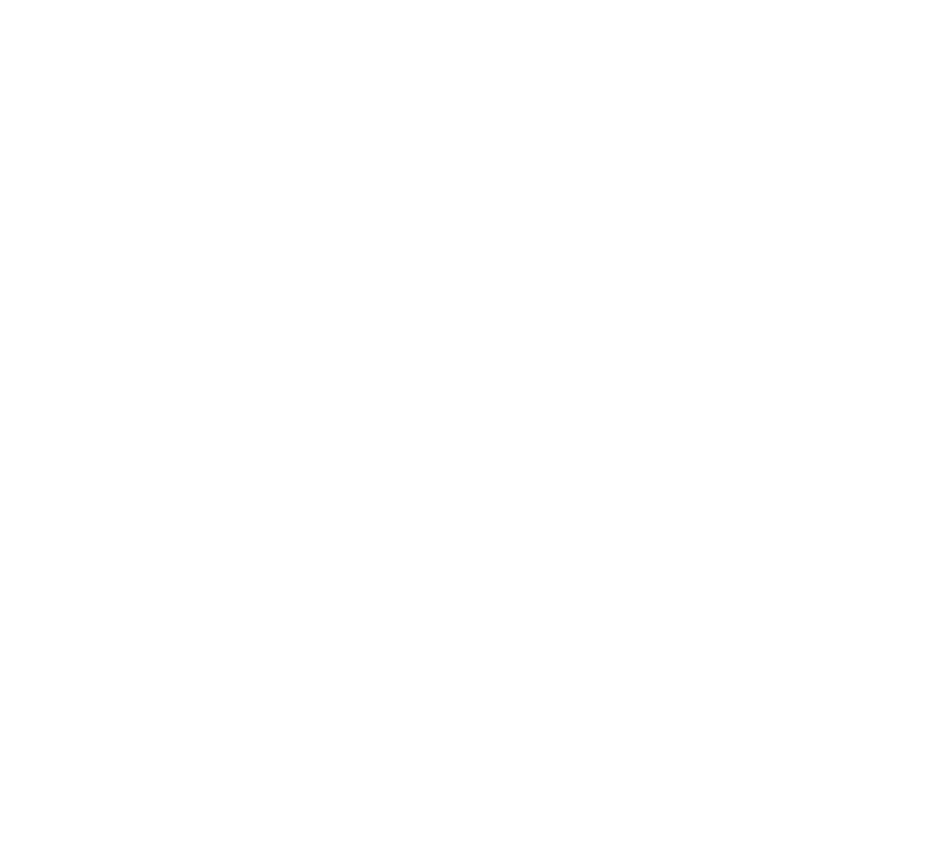
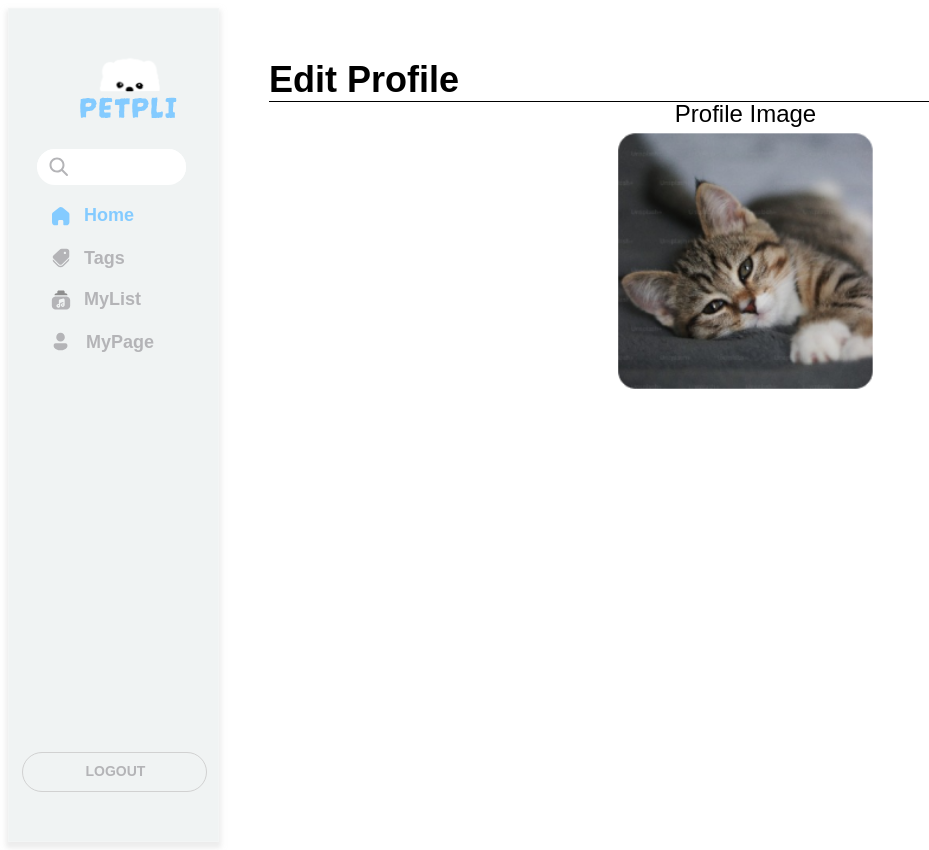
Before and after one commit to codestates-seb/seb44_main_011, a React (Vite) app in the folder client/: page /mypage/edit in a window 1280 px wide. Before the commit this address had no page. Shown: the whole page, without its empty margins (0-929 px from the left). Before the commit the page ends 800 px from the top, so only its background shows below. Built offline with nearby package versions, Linux system fonts and the light colour scheme.

Commit message:
🚧 Mypage, Edit 작업중

```diff
--- a/client/src/App.tsx
+++ b/client/src/App.tsx
@@ -2,6 +2,7 @@
 import Mypage from "./pages/Mypage";
 import { BrowserRouter, Route, Routes } from "react-router-dom";
 import Tags from "./pages/Tags";
+import Edit from "./pages/Edit";
 
 function App() {
   return (
@@ -9,6 +10,7 @@
       <Routes>
         <Route path="/mypage" element={<Mypage />} />
         <Route path="/tags" element={<Tags />} />
+        <Route path="/mypage/edit" element={<Edit />} />
       </Routes>
     </BrowserRouter>
   );
--- /dev/null
+++ b/client/src/components/EditProfile.tsx
@@ -0,0 +1,64 @@
+import React from "react";
+import { styled } from "styled-components";
+import UserInfo from "../assets/imgs/UserInfo.png";
+
+function EditProfile() {
+  return (
+    <Wrapper>
+      <Title>Edit Profile</Title>
+      <UnderLine />
+      <Profile>
+        <ProfileImage>Profile Image</ProfileImage>
+        <UserInfoImg src={UserInfo} />
+      </Profile>
+    </Wrapper>
+  );
+}
+
+export default EditProfile;
+
+const Wrapper = styled.div`
+  position: relative;
+  display: flex;
+  flex-direction: column;
+  margin: 50px;
+`;
+
+const Profile = styled.div`
+  display: flex;
+  justify-content: center;
+  align-items: center;
+  flex-direction: column;
+`;
+
+const Title = styled.div`
+  position: relative;
+  display: flex;
+  color: black;
+  font-weight: 700;
+  line-height: 120%;
+  text-align: left;
+  font-size: 36px;
+  font-family: Quicksand, sans-serif;
+`;
+
+const UnderLine = styled.div`
+  border-top: solid 1px black;
+  width: 953px;
+`;
+
+const ProfileImage = styled.span`
+  text-overflow: ellipsis;
+  font-size: 24px;
+  font-family: Quicksand, sans-serif;
+  font-weight: 500;
+  line-height: 100%;
+  text-align: left;
+  color: black;
+`;
+const UserInfoImg = styled.img`
+  width: 270px;
+  height: 270px;
+  left: 0px;
+  top: 36px;ß
+`;
--- a/client/src/components/MypageInfo.tsx
+++ b/client/src/components/MypageInfo.tsx
@@ -1,45 +1,51 @@
 import React from "react";
 import { styled } from "styled-components";
 import UserInfo from "../assets/imgs/UserInfo.png";
+import { useNavigate } from "react-router-dom";
 
 export function MypageInfo() {
+  const navigate = useNavigate();
+
+  const handleBtnEdit = () => {
+    navigate("/mypage/edit");
+  }
+
   return (
     <Wrapper>
-      <Img>
       <UserInfoImg src={UserInfo} />
-      </Img>
+      <Profile>
         <UserName>남포동불주먹</UserName>
         <UserEmail>firerock@naver.com</UserEmail>
         <ButtonWrapper>
-        <ProfileBtn>프로필수정</ProfileBtn>
+          <ProfileBtn onClick={handleBtnEdit}>프로필수정</ProfileBtn>
           <DeleteBtn>회원탈퇴</DeleteBtn>
         </ButtonWrapper>
+      </Profile>
     </Wrapper>
   );
 }
 
 const Wrapper = styled.div`
   position: relative;
+  display: flex;
+  margin: 90px 60px;
 `;
 
-const Img = styled.div`
+const Profile = styled.div`
+  display: flex;
+  flex-direction: column;
+  align-items: flex-start;
+  margin-left: 40px;
+  margin-top: 40px;
+`;
+const UserInfoImg = styled.img`
   width: 215px;
   height: 215px;
-  position: absolute;
-  left: 0px;
-  top: 0px;
-`;
-const UserInfoImg = styled.img`
   box-shadow: 0px 0px 5px 1px rgba(255, 255, 255, 0.4);
   background-repeat: no-repeat;
   background-size: cover;
   background-position: center;
   border-radius: 15px;
-  position: absolute;
-  left: 0px;
-  top: 0px;
-  right: 0px;
-  bottom: 0px;
 `;
 
 const UserName = styled.span`
@@ -50,9 +56,7 @@
   font-weight: 700;
   line-height: 100%;
   text-align: left;
-  position: relative;
-  left: 259px;
-  top: 36px;
+  margin-bottom: 20px;
 `;
 
 const UserEmail = styled.span`
@@ -63,28 +67,29 @@
   font-weight: 500;
   line-height: 120%;
   text-align: left;
-  position: absolute;
-  left: 259px;
-  top: 96px;
-  right: 0px;
-  bottom: 90px;
+  margin-bottom: 20px;
 `;
 
 const ButtonWrapper = styled.div`
   display: flex;
-`
+`;
 
 const ProfileBtn = styled.button`
   width: 84px;
   height: 30px;
-  border: 1px solid #8E8E8E;
-  border-radius: 10px;
-  color: #8E8E8E;
+  border: 1px solid #8e8e8e;
+  border-radius: 7px;
+  color: #8e8e8e;
+  background-color: #fff;
+  margin-right: 20px;
+  cursor: pointer;
 `;
 const DeleteBtn = styled.button`
   width: 84px;
   height: 30px;
-  border: 1px solid #8E8E8E;
-  border-radius: 10px;
-  color: #8E8E8E;
+  border: 1px solid #8e8e8e;
+  border-radius: 7px;
+  color: #8e8e8e;
+  background-color: #fff;
+  cursor: pointer;
 `;
--- a/client/src/components/SideBar.tsx
+++ b/client/src/components/SideBar.tsx
@@ -9,6 +9,8 @@
 import { Link, NavLink } from "react-router-dom";
 
 function SideBar() {
+
+
   return (
     <RootWrapper>
       <Nav>
@@ -76,10 +78,17 @@
 const InputField = styled.input`
   border: none;
   position: relative;
-  left: 35px;
-  top: 7px;
-  height: 20px;
-  width: 132px;
+  left: 0px;
+  top: 0px;
+  height: 30px;
+  width: 139px;
+  outline: none;
+  border-radius: 20px;
+  padding-left: 40px;
+
+  &:focus {
+    border: 2px solid #84cbff;
+  }
 `;
 
 const SearchImg = styled(SearchIcon)`
@@ -134,7 +143,7 @@
 `;
 
 const Home_0001 = styled.span`
-  color: #84CBFF;
+  color: #84cbff;
   text-overflow: ellipsis;
   font-size: 18px;
   font-family: Quicksand, sans-serif;
@@ -257,7 +266,7 @@
 `;
 
 const MyPage = styled.span`
-  color: #B4B4B7;
+  color: #b4b4b7;
   text-overflow: ellipsis;
   font-size: 18px;
   font-family: Quicksand, sans-serif;
@@ -280,222 +289,3 @@
   right: 84px;
   bottom: 2px;
 `;
-
-// const RootWrapper = styled.div`
-//   background-color: rgb(240, 243, 243);
-//   border: solid 0.0625rem rgba(255, 255, 255, 0.16);
-//   position: relative;
-//   box-shadow: 0rem 0.25rem 0.3125rem 0.125rem rgba(217, 217, 217, 0.5);
-//   width: 15.3125rem;
-//   height: 52rem;
-// `;
-
-// const Nav = styled.div`
-//   overflow: hidden;
-//   background-color: white;
-//   border-radius: 6.25rem;
-//   position: absolute;
-//   left: 1.75rem;
-//   top: 8.75rem;
-//   right: 2rem;
-//   bottom: 41rem;
-// `;
-
-// const SearchImg = styled(SearchIcon)`
-//   width: 1.5rem;
-//   height: 1.5rem;
-//   object-fit: cover;
-//   position: absolute;
-//   left: 0.625rem;
-//   top: calc((50% + 0rem) - 0.75rem);
-// `;
-
-// const NavLogo = styled.div`
-//   position: absolute;
-//   left: 4.3125rem;
-//   top: 3.125rem;
-//   right: 4.125rem;
-//   bottom: 44.5rem;
-// `;
-
-// const NaN_0001 = styled.div`
-//   position: absolute;
-//   left: 1.0625rem;
-//   top: 0rem;
-//   right: 1.0625rem;
-//   bottom: 2.25rem;
-// `;
-
-// const DogLogoImg = styled(DogLogo)`
-//   object-fit: cover;
-//   position: absolute;
-//   left: -1rem;
-//   top: -0.125rem;
-//   right: 0.4375rem;
-//   bottom: -0.125rem;
-// `;
-
-// const NavHome = styled.div`
-//   position: absolute;
-//   left: 2.5625rem;
-//   top: 10.375rem;
-//   right: 7.375rem;
-//   bottom: 38.375rem;
-// `;
-
-// const HomeImg = styled(HomeIcon)`
-//   object-fit: cover;
-//   position: absolute;
-//   left: 0rem;
-//   top: 0rem;
-//   right: 4rem;
-//   bottom: 0rem;
-// `;
-
-// const Home_0001 = styled.a`
-//   color: rgb(132, 203, 255);
-//   text-overflow: ellipsis;
-//   font-size: 1.125rem;
-//   font-family: Quicksand, sans-serif;
-//   font-weight: 700;
-//   line-height: 100%;
-//   text-align: left;
-//   position: absolute;
-//   left: 2.125rem;
-//   top: 0.0625rem;
-//   right: 0rem;
-//   bottom: 0.1875rem;
-//   text-decoration: none;
-// `;
-
-// const NavMylist = styled.div`
-//   position: absolute;
-//   left: 2.5625rem;
-//   top: 14rem;
-//   right: 7.375rem;
-//   bottom: 23.125rem;
-// `;
-
-// const MyList = styled.a`
-//   color: rgb(180, 180, 183);
-//   text-overflow: ellipsis;
-//   font-size: 1.125rem;
-//   font-family: Quicksand, sans-serif;
-//   font-weight: 700;
-//   line-height: 100%;
-//   text-align: left;
-//   position: absolute;
-//   left: 2.125rem;
-//   top: 0.0625rem;
-//   right: -0.25rem;
-//   bottom: 0.1875rem;
-//   text-decoration: none;
-// `;
-
-// const MyListImg = styled(MylistIcon)`
-//   object-fit: cover;
-//   position: absolute;
-//   left: 0rem;
-//   top: 0rem;
-//   right: 4rem;
-//   bottom: 0rem;
-// `;
-
-// const NavTags = styled.div`
-//   width: 5.9375rem;
-//   height: 1.375rem;
-//   overflow: hidden;
-//   position: absolute;
-//   left: 2.5625rem;
-//   top: 11.875rem;
-// `;
-
-// const Tags = styled.a`
-//   color: rgb(180, 180, 183);
-//   text-overflow: ellipsis;
-//   font-size: 1.125rem;
-//   font-family: Quicksand, sans-serif;
-//   font-weight: 700;
-//   line-height: 100%;
-//   text-align: left;
-//   position: absolute;
-//   left: 2.125rem;
-//   top: 0.125rem;
-//   text-decoration: none;
-// `;
-
-// const TagImg = styled(TagsIcon)`
-//   object-fit: cover;
-//   position: absolute;
-//   left: 0rem;
-//   top: 0rem;
-//   right: 4.5625rem;
-//   bottom: 0rem;
-// `;
-
-// const ButtonLogout = styled.div`
-//   width: 11.5625rem;
-//   height: 2.5rem;
-//   position: absolute;
-//   left: calc((calc((50% + 0.0625rem)) - 5.8125rem));
-//   top: 46.4375rem;
-// `;
-
-// const Rectangle191 = styled.div`
-//   border: solid 0.0625rem rgb(209, 209, 209);
-//   border-radius: 6.25rem;
-//   position: absolute;
-//   left: 0rem;
-//   top: 0rem;
-//   right: 0rem;
-//   bottom: 0rem;
-// `;
-
-// const Logout = styled.span`
-//   color: rgb(180, 180, 183);
-//   text-overflow: ellipsis;
-//   font-size: 0.875rem;
-//   font-family: Quicksand, sans-serif;
-//   font-weight: 700;
-//   line-height: 1.5rem;
-//   text-align: left;
-//   min-height: 1.5625rem;
-//   position: absolute;
-//   left: 4rem;
-//   top: 0.4375rem;
-//   right: 3.9375rem;
-//   bottom: 0.5rem;
-// `;
-
-// const NavMypage = styled.div`
-//   width: 6.625rem;
-//   height: 1.5rem;
-//   position: absolute;
-//   left: 2.5625rem;
-//   top: 16.125rem;
-// `;
-
-// const MyPage = styled.a`
-//   color: rgb(180, 180, 183);
-//   text-overflow: ellipsis;
-//   font-size: 1.125rem;
-//   font-family: Quicksand, sans-serif;
-//   font-weight: 700;
-//   line-height: 100%;
-//   text-align: left;
-//   position: absolute;
-//   left: 2.25rem;
-//   top: 0.125rem;
-//   right: 0rem;
-//   bottom: 0.25rem;
-//   text-decoration: none;
-// `;
-
-// const MypageImg = styled(MypageIcon)`
-//   object-fit: cover;
-//   position: absolute;
-//   left: 0rem;
-//   top: 0rem;
-//   right: 5.25rem;
-//   bottom: 0.125rem;
-// `;
--- /dev/null
+++ b/client/src/pages/Edit.tsx
@@ -0,0 +1,18 @@
+import SideBar from "../components/SideBar";
+import EditProfile from "../components/EditProfile";
+import { styled } from "styled-components";
+
+function Edit() {
+  return (
+    <Wrapper>
+      <SideBar />
+      <EditProfile />
+    </Wrapper>
+  );
+}
+
+export default Edit;
+
+const Wrapper = styled.div`
+  display: flex;
+`;
```
Lines whose indentation alone changed are shown as unchanged.
